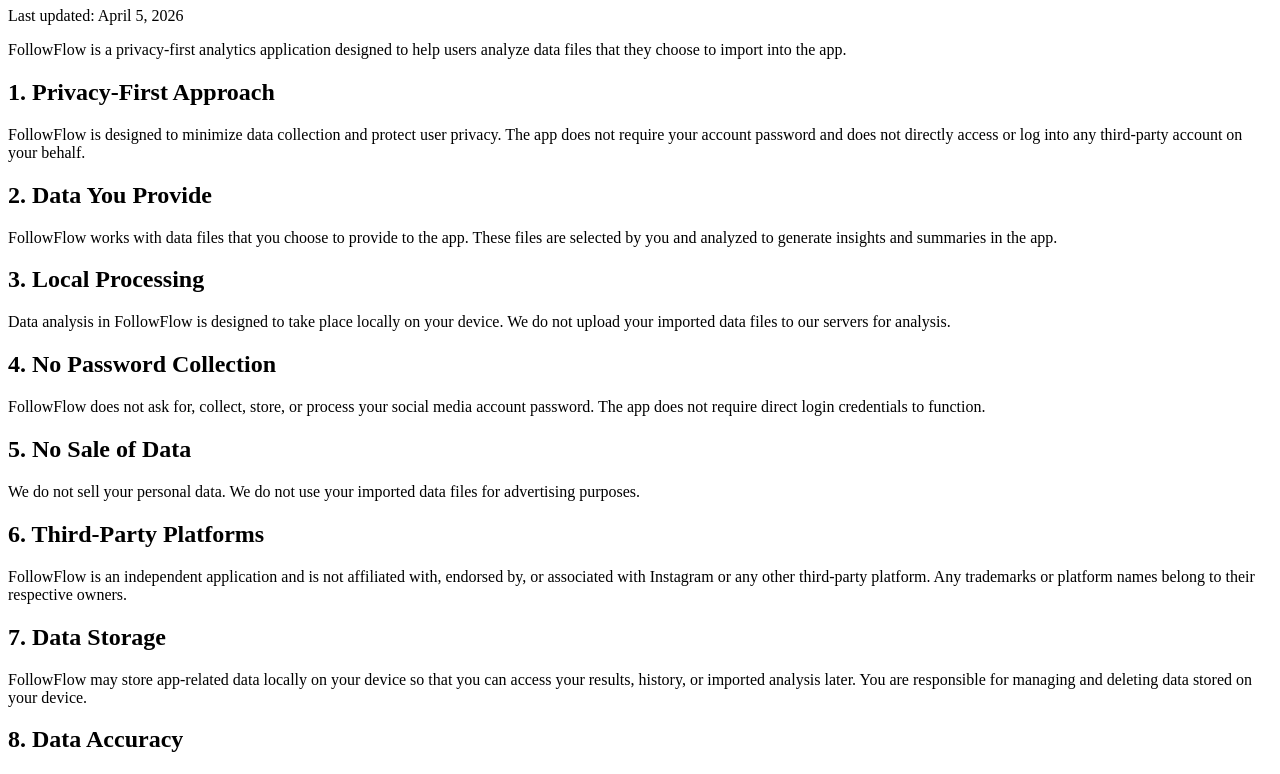
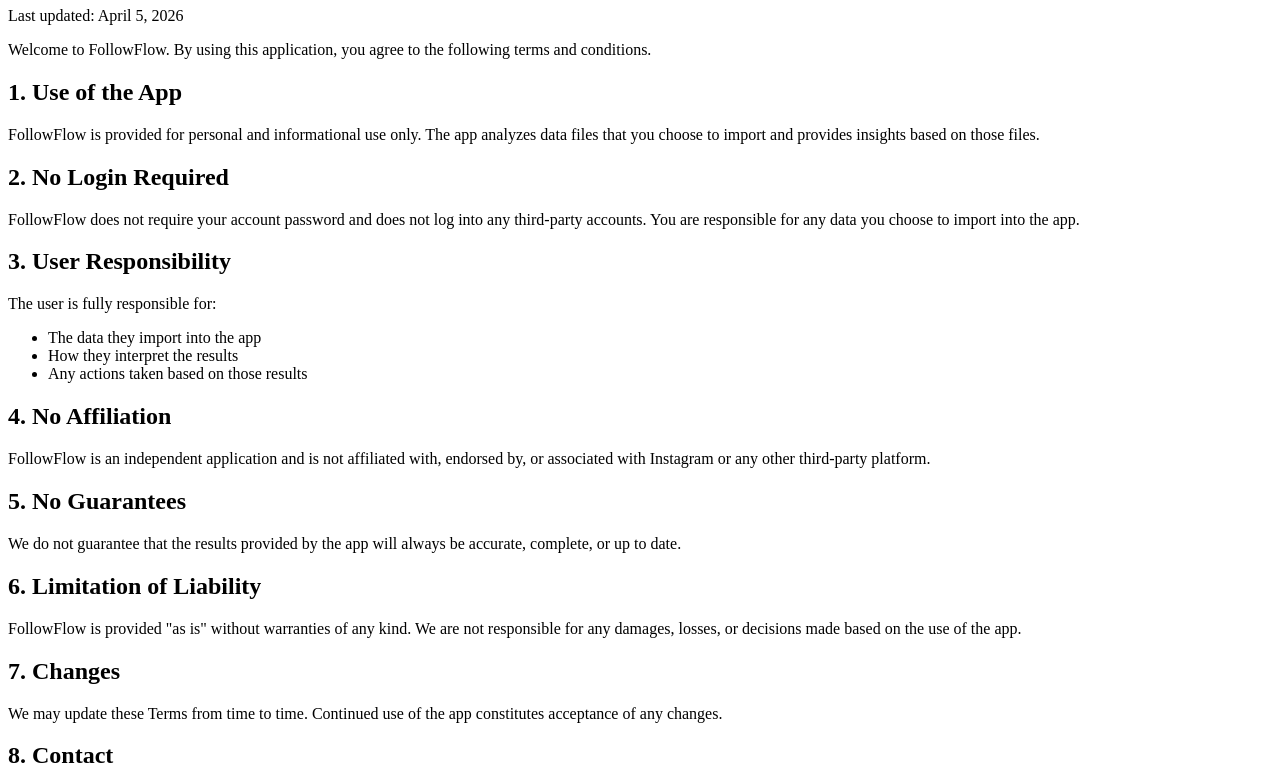
Before and after one commit to wegivesol/FollowFlow, a website: page terms.html in a window 1280 px wide. Shown: the part 73-847 px from the top of the page. Drawn offline with Linux system fonts and the light colour scheme.

Commit message:
Update terms.html

```diff
--- a/terms.html
+++ b/terms.html
@@ -3,83 +3,63 @@
 <head>
   <meta charset="UTF-8" />
   <meta name="viewport" content="width=device-width, initial-scale=1.0" />
-  <title>Privacy Policy - FollowFlow</title>
+  <title>Terms & Conditions - FollowFlow</title>
 </head>
 <body>
-  <h1>Privacy Policy</h1>
+  <h1>Terms & Conditions</h1>
 
   <p>Last updated: April 5, 2026</p>
 
   <p>
-    FollowFlow is a privacy-first analytics application designed to help users analyze
-    data files that they choose to import into the app.
+    Welcome to FollowFlow. By using this application, you agree to the following terms and conditions.
   </p>
 
-  <h2>1. Privacy-First Approach</h2>
+  <h2>1. Use of the App</h2>
   <p>
-    FollowFlow is designed to minimize data collection and protect user privacy.
-    The app does not require your account password and does not directly access or log into
-    any third-party account on your behalf.
+    FollowFlow is provided for personal and informational use only.
+    The app analyzes data files that you choose to import and provides insights based on those files.
   </p>
 
-  <h2>2. Data You Provide</h2>
+  <h2>2. No Login Required</h2>
   <p>
-    FollowFlow works with data files that you choose to provide to the app.
-    These files are selected by you and analyzed to generate insights and summaries in the app.
+    FollowFlow does not require your account password and does not log into any third-party accounts.
+    You are responsible for any data you choose to import into the app.
   </p>
 
-  <h2>3. Local Processing</h2>
-  <p>
-    Data analysis in FollowFlow is designed to take place locally on your device.
-    We do not upload your imported data files to our servers for analysis.
-  </p>
+  <h2>3. User Responsibility</h2>
+  <p>The user is fully responsible for:</p>
+  <ul>
+    <li>The data they import into the app</li>
+    <li>How they interpret the results</li>
+    <li>Any actions taken based on those results</li>
+  </ul>
 
-  <h2>4. No Password Collection</h2>
-  <p>
-    FollowFlow does not ask for, collect, store, or process your social media account password.
-    The app does not require direct login credentials to function.
-  </p>
-
-  <h2>5. No Sale of Data</h2>
-  <p>
-    We do not sell your personal data.
-    We do not use your imported data files for advertising purposes.
-  </p>
-
-  <h2>6. Third-Party Platforms</h2>
+  <h2>4. No Affiliation</h2>
   <p>
     FollowFlow is an independent application and is not affiliated with, endorsed by,
     or associated with Instagram or any other third-party platform.
-    Any trademarks or platform names belong to their respective owners.
   </p>
 
-  <h2>7. Data Storage</h2>
+  <h2>5. No Guarantees</h2>
   <p>
-    FollowFlow may store app-related data locally on your device so that you can access
-    your results, history, or imported analysis later.
-    You are responsible for managing and deleting data stored on your device.
+    We do not guarantee that the results provided by the app will always be accurate, complete, or up to date.
   </p>
 
-  <h2>8. Data Accuracy</h2>
+  <h2>6. Limitation of Liability</h2>
   <p>
-    The app generates results based on the files you choose to import.
-    We do not guarantee that results will always be complete, accurate, or up to date.
+    FollowFlow is provided "as is" without warranties of any kind.
+    We are not responsible for any damages, losses, or decisions made based on the use of the app.
   </p>
 
-  <h2>9. Children's Privacy</h2>
+  <h2>7. Changes</h2>
   <p>
-    FollowFlow is not intended for children under the age of 13.
+    We may update these Terms from time to time.
+    Continued use of the app constitutes acceptance of any changes.
   </p>
 
-  <h2>10. Changes to This Privacy Policy</h2>
+  <h2>8. Contact</h2>
   <p>
-    We may update this Privacy Policy from time to time.
-    Any updates will be posted on this page with a revised "Last updated" date.
-  </p>
-
-  <h2>11. Contact</h2>
-  <p>
-    For privacy questions or support, contact us at:
+    For support or inquiries, contact us at:
     support@followflowapp.com
   </p>
 </body>
```
